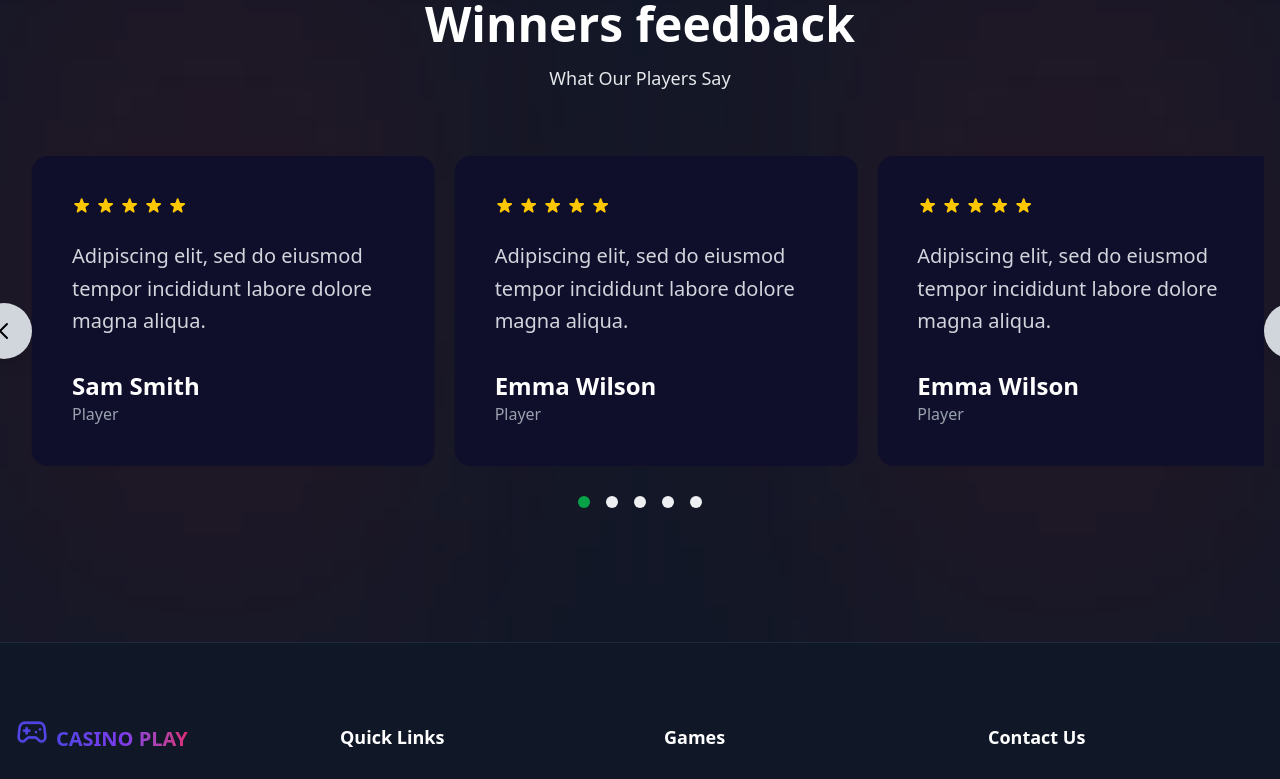
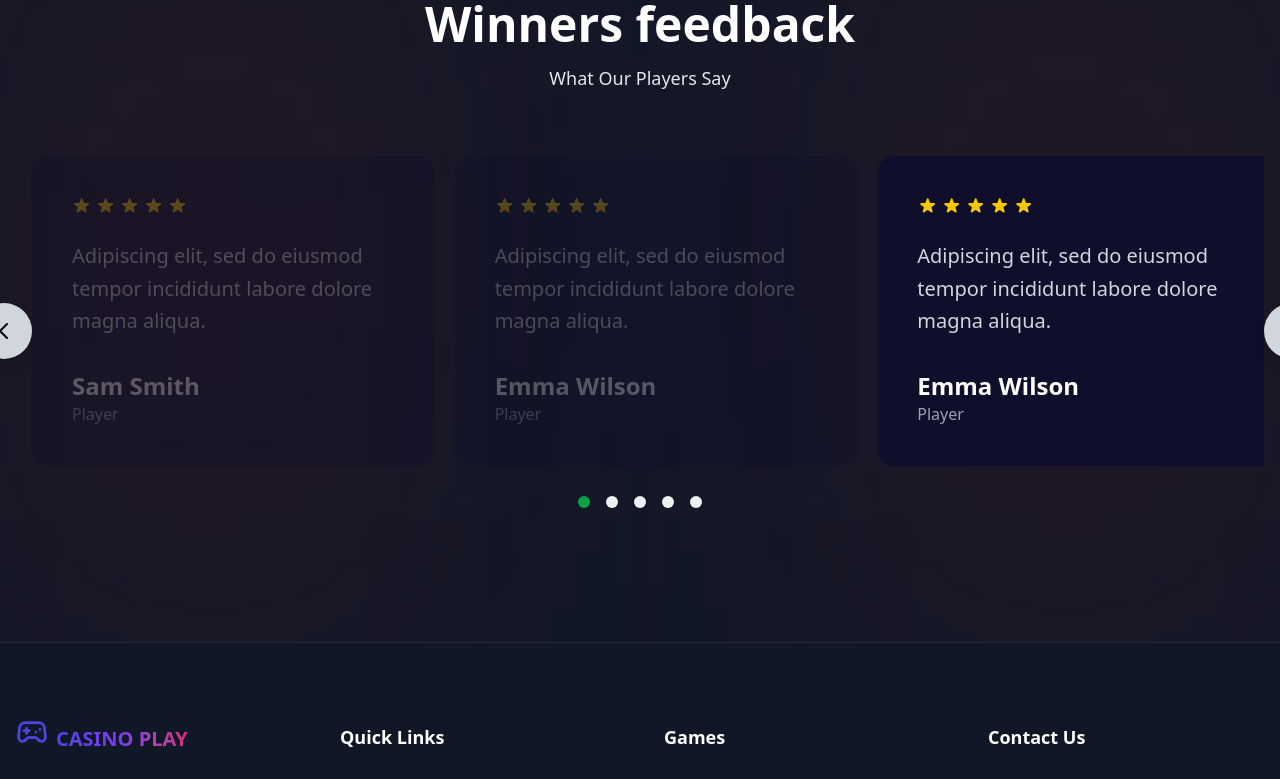
Before and after one commit to Team-Novel-App/casinoview, a Next.js app: page / in a window 1280 px wide. Shown: the part 6040-6819 px from the top of the page. Built offline with nearby package versions, Linux system fonts and the light colour scheme; no server answers.

Commit message:
AOS implemented

```diff
--- a/src/components/landingPage/Testomonials.jsx
+++ b/src/components/landingPage/Testomonials.jsx
@@ -4,58 +4,24 @@ import 'swiper/css'
 import 'swiper/css/navigation'
 import 'swiper/css/pagination'
 import { useRef, useState, useEffect } from 'react'
+import AOS from 'aos'
+import 'aos/dist/aos.css'
 
 export default function Testimonial() {
     const [isMobile, setIsMobile] = useState(false)
     const swiperRef = useRef(null)
 
     const testimonials = [
-        {
-            id: 1,
-            name: 'Kylie Rogers',
-            role: 'Player',
-            rating: 4,
-            comment:
-                'Adipiscing elit, sed do eiusmod tempor incididunt labore dolore magna aliqua.',
-        },
-        {
-            id: 2,
-            name: 'Peter Parker',
-            role: 'Player',
-            rating: 4,
-            comment:
-                'Adipiscing elit, sed do eiusmod tempor incididunt labore dolore magna aliqua. Adipiscing elit.',
-        },
-        {
-            id: 3,
-            name: 'Sam Smith',
-            role: 'Player',
-            rating: 5,
-            comment:
-                'Adipiscing elit, sed do eiusmod tempor incididunt labore dolore magna aliqua.',
-        },
-        {
-            id: 4,
-            name: 'Emma Wilson',
-            role: 'Player',
-            rating: 5,
-            comment:
-                'Adipiscing elit, sed do eiusmod tempor incididunt labore dolore magna aliqua.',
-        },
-        {
-            id: 5,
-            name: 'Emma Wilson',
-            role: 'Player',
-            rating: 5,
-            comment:
-                'Adipiscing elit, sed do eiusmod tempor incididunt labore dolore magna aliqua.',
-        },
+        { id: 1, name: 'Kylie Rogers', role: 'Player', rating: 4, comment: 'Adipiscing elit, sed do eiusmod tempor incididunt labore dolore magna aliqua.' },
+        { id: 2, name: 'Peter Parker', role: 'Player', rating: 4, comment: 'Adipiscing elit, sed do eiusmod tempor incididunt labore dolore magna aliqua. Adipiscing elit.' },
+        { id: 3, name: 'Sam Smith', role: 'Player', rating: 5, comment: 'Adipiscing elit, sed do eiusmod tempor incididunt labore dolore magna aliqua.' },
+        { id: 4, name: 'Emma Wilson', role: 'Player', rating: 5, comment: 'Adipiscing elit, sed do eiusmod tempor incididunt labore dolore magna aliqua.' },
+        { id: 5, name: 'Emma Wilson', role: 'Player', rating: 5, comment: 'Adipiscing elit, sed do eiusmod tempor incididunt labore dolore magna aliqua.' },
     ]
 
     useEffect(() => {
-        const checkScreenSize = () => {
-            setIsMobile(window.innerWidth < 768)
-        }
+        AOS.init({ duration: 1000, once: true }) // Initialize AOS
+        const checkScreenSize = () => setIsMobile(window.innerWidth < 768)
         checkScreenSize()
         window.addEventListener('resize', checkScreenSize)
         return () => window.removeEventListener('resize', checkScreenSize)
@@ -63,18 +29,17 @@ export default function Testimonial() {
 
     return (
         <section className="py-10 sm:py-30 bg-gray-900 relative overflow-hidden">
-            {/* custom css for pagination */}
             <style>
                 {`
                     .swiper-pagination-bullet {
-                        background-color: #eeeff0; /* Inactive dot color */
+                        background-color: #eeeff0;
                         opacity: 1;
                         width: 12px;
                         height: 12px;
                         margin: 0 8px !important;
                     }
                     .swiper-pagination-bullet-active {
-                        background-color: #09a347; /* Active dot color */
+                        background-color: #09a347;
                     }
                 `}
             </style>
@@ -83,7 +48,7 @@ export default function Testimonial() {
             <div className="absolute top-0 right-0 w-1/3 h-full bg-red-900/20 blur-[150px]" />
 
             <div className="container mx-auto px-4 relative">
-                <div className="text-center mb-12">
+                <div className="text-center mb-12" data-aos="fade-up">
                     <h3 className="text-white text-2xl sm:text-5xl font-bold">
                         Winners feedback
                     </h3>
@@ -92,24 +57,15 @@ export default function Testimonial() {
                     </h2>
                 </div>
 
-                <div className="relative">
+                <div className="relative" data-aos="fade-up">
                     {!isMobile && (
                         <>
                             <button
                                 onClick={() => swiperRef.current?.slidePrev()}
                                 className="absolute left-[-33px] sm:left-[-40px] top-1/2 -translate-y-1/2 z-10 bg-gray-300 p-3 sm:p-4 rounded-full shadow-lg hover:bg-gray-400 transition-all duration-300"
                                 aria-label="Previous">
-                                <svg
-                                    className="w-5 h-5 sm:w-6 sm:h-6 text-black"
-                                    fill="none"
-                                    stroke="currentColor"
-                                    viewBox="0 0 24 24">
-                                    <path
-                                        strokeLinecap="round"
-                                        strokeLinejoin="round"
-                                        strokeWidth={2}
-                                        d="M15 19l-7-7 7-7"
-                                    />
+                                <svg className="w-5 h-5 sm:w-6 sm:h-6 text-black" fill="none" stroke="currentColor" viewBox="0 0 24 24">
+                                    <path strokeLinecap="round" strokeLinejoin="round" strokeWidth={2} d="M15 19l-7-7 7-7" />
                                 </svg>
                             </button>
 
@@ -117,17 +73,8 @@ export default function Testimonial() {
                                 onClick={() => swiperRef.current?.slideNext()}
                                 className="absolute right-[-20px] sm:right-[-56px] top-1/2 -translate-y-1/2 z-10 bg-gray-300 p-3 sm:p-4 rounded-full shadow-lg hover:bg-gray-400 transition-all duration-300"
                                 aria-label="Next">
-                                <svg
-                                    className="w-5 h-5 sm:w-6 sm:h-6 text-black"
-                                    fill="none"
-                                    stroke="currentColor"
-                                    viewBox="0 0 24 24">
-                                    <path
-                                        strokeLinecap="round"
-                                        strokeLinejoin="round"
-                                        strokeWidth={2}
-                                        d="M9 5l7 7-7 7"
-                                    />
+                                <svg className="w-5 h-5 sm:w-6 sm:h-6 text-black" fill="none" stroke="currentColor" viewBox="0 0 24 24">
+                                    <path strokeLinecap="round" strokeLinejoin="round" strokeWidth={2} d="M9 5l7 7-7 7" />
                                 </svg>
                             </button>
                         </>
@@ -137,20 +84,14 @@ export default function Testimonial() {
                         modules={[Navigation, Pagination, Autoplay]}
                         spaceBetween={20}
                         slidesPerView={1}
-                        breakpoints={{
-                            768: { slidesPerView: 2 },
-                            1024: { slidesPerView: 3 },
-                        }}
-                        pagination={{
-                            clickable: true,
-                            el: '.swiper-pagination',
-                        }}
+                        breakpoints={{ 768: { slidesPerView: 2 }, 1024: { slidesPerView: 3 } }}
+                        pagination={{ clickable: true, el: '.swiper-pagination' }}
                         autoplay={{ delay: 3000 }}
                         loop
                         className="pb-16"
                         onSwiper={swiper => (swiperRef.current = swiper)}>
                         {testimonials.map(testimonial => (
-                            <SwiperSlide key={testimonial.id}>
+                            <SwiperSlide key={testimonial.id} data-aos="zoom-in">
                                 <div className="bg-[#100f2b] rounded-2xl w-[320px] sm:w-full p-6 sm:p-10 m-4 h-full">
                                     <div className="flex gap-1">
                                         {[...Array(5)].map((_, i) => (
@@ -170,9 +111,7 @@ export default function Testimonial() {
                                         <h4 className="text-white text-[20px] sm:text-2xl font-semibold">
                                             {testimonial.name}
                                         </h4>
-                                        <p className="text-gray-400">
-                                            {testimonial.role}
-                                        </p>
+                                        <p className="text-gray-400">{testimonial.role}</p>
                                     </div>
                                 </div>
                             </SwiperSlide>
```
